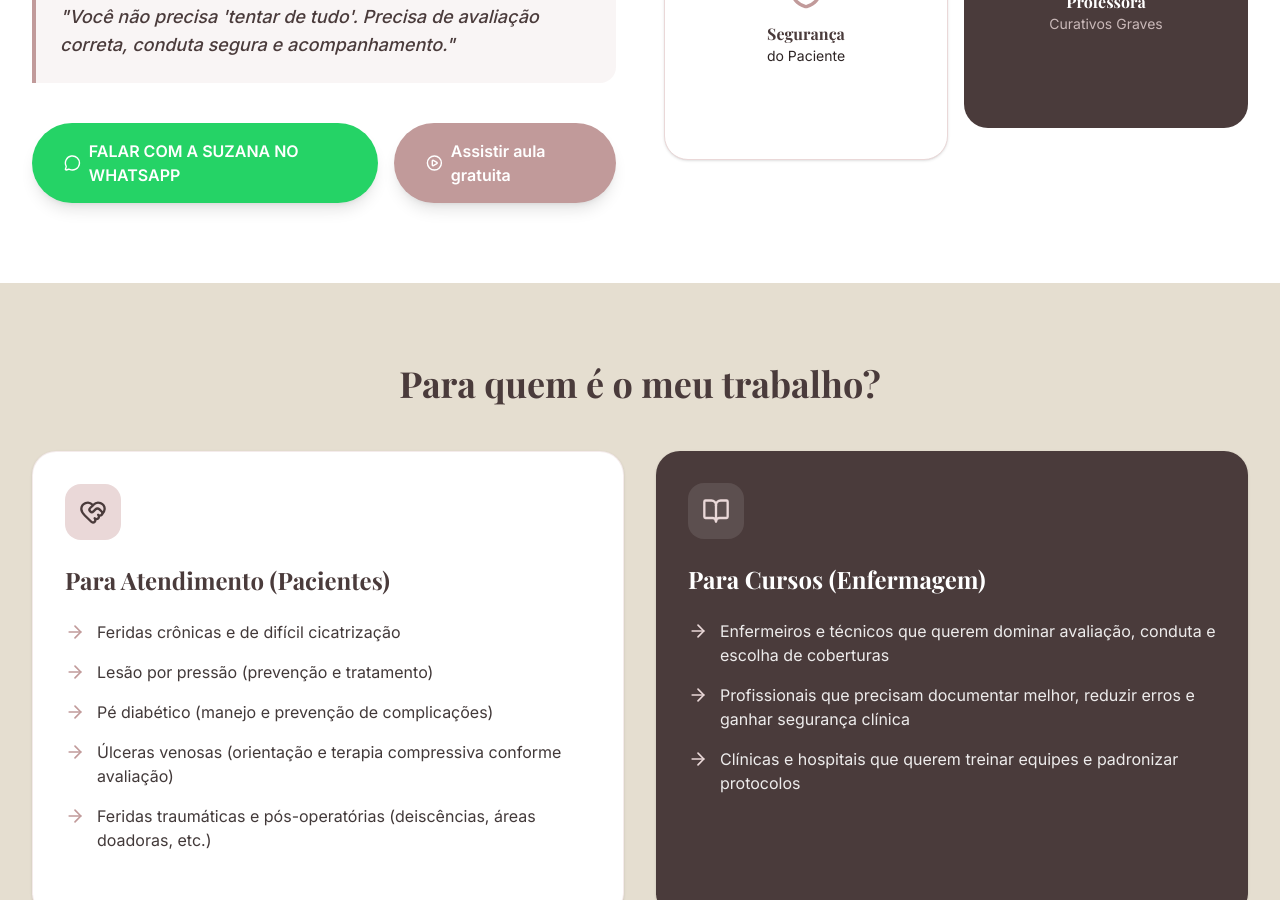
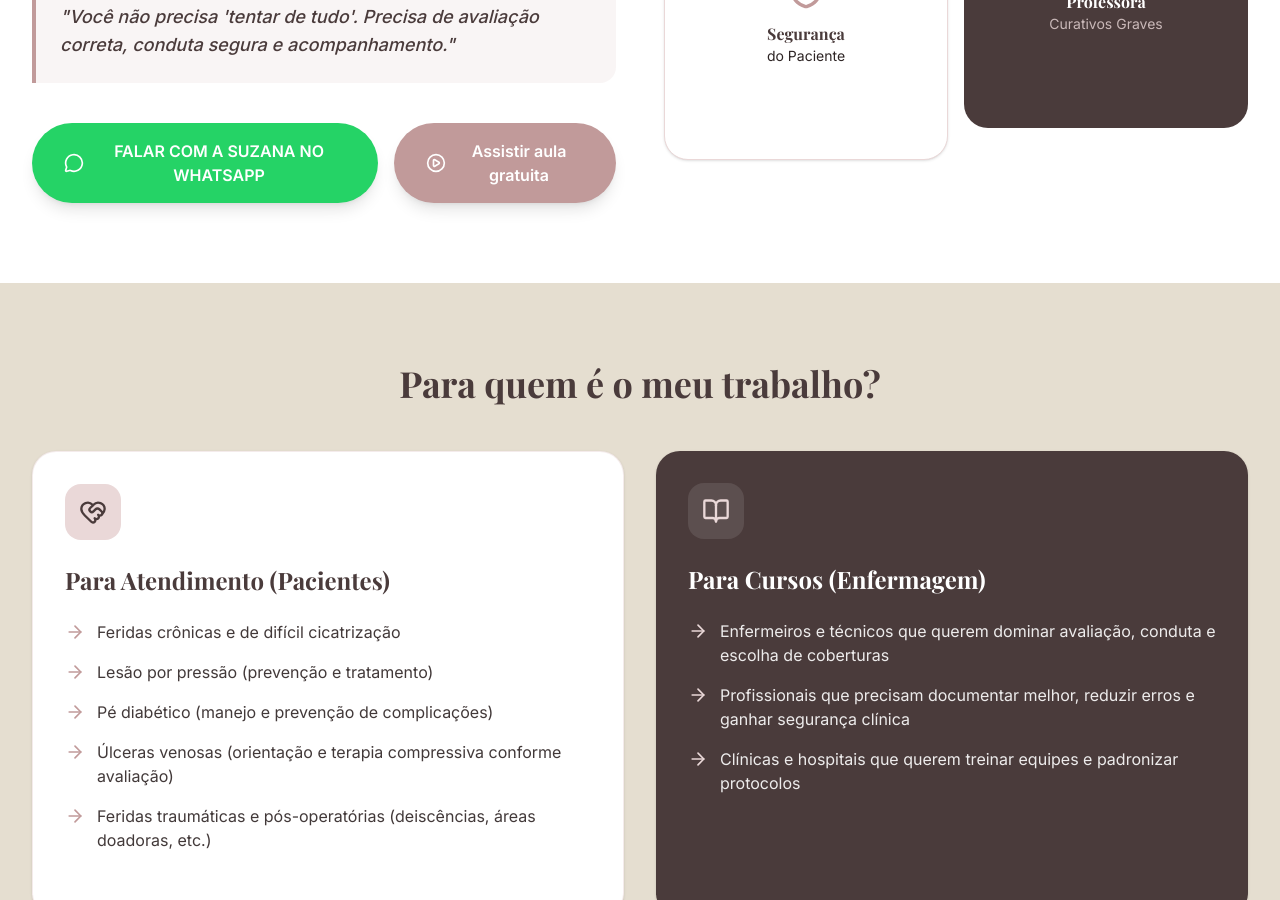
Before and after one commit to flacora-projetos/Suzana-Cursos, a React (Vite) app: page / in a window 1280 px wide. Shown: the part 1900-2800 px from the top of the page. Built offline with nearby package versions, Linux system fonts and the light colour scheme; a web font is replaced by a local one.

Commit message:
fix: Improve button and link accessibility
Adjusts button and link elements to ensure better text alignment and icon handling. Specifically, it adds `text-center` to relevant elements and ensures icons use `shrink-0` for consistent rendering.

```diff
--- a/src/components/Shared.tsx
+++ b/src/components/Shared.tsx
@@ -24,10 +24,10 @@ export const WhatsAppButton = ({ text, className = "", icon = true, eventName =
     target="_blank"
     rel="noopener noreferrer"
     onClick={() => trackEvent(eventName)}
-    className={`inline-flex items-center justify-center gap-2 bg-[#25D366] hover:bg-[#20BD5A] text-white font-semibold py-4 px-8 rounded-full transition-all transform hover:scale-105 shadow-lg ${className}`}
+    className={`inline-flex items-center justify-center text-center gap-2 bg-[#25D366] hover:bg-[#20BD5A] text-white font-semibold py-4 px-8 rounded-full transition-all transform hover:scale-105 shadow-lg ${className}`}
   >
-    {icon && <MessageCircle className="w-5 h-5" />}
-    {text}
+    {icon && <MessageCircle className="w-5 h-5 shrink-0" />}
+    <span>{text}</span>
   </a>
 );
 
--- a/src/pages/FormPage.tsx
+++ b/src/pages/FormPage.tsx
@@ -175,17 +175,17 @@ export default function FormPage() {
                   <button
                     type="submit"
                     disabled={isSubmitting}
-                    className="w-full flex items-center justify-center gap-2 bg-brand-primary hover:bg-brand-primary/90 text-white font-semibold py-4 px-8 rounded-xl transition-all transform hover:scale-[1.02] shadow-lg text-lg disabled:opacity-70 disabled:hover:scale-100 disabled:cursor-not-allowed"
+                    className="w-full flex items-center justify-center text-center gap-2 bg-brand-primary hover:bg-brand-primary/90 text-white font-semibold py-4 px-8 rounded-xl transition-all transform hover:scale-[1.02] shadow-lg text-lg disabled:opacity-70 disabled:hover:scale-100 disabled:cursor-not-allowed"
                   >
                     {isSubmitting ? (
                       <>
-                        <Loader2 className="w-5 h-5 animate-spin" />
-                        Enviando...
+                        <Loader2 className="w-5 h-5 shrink-0 animate-spin" />
+                        <span>Enviando...</span>
                       </>
                     ) : (
                       <>
-                        Quero assistir à aula gratuita
-                        <ArrowRight className="w-5 h-5" />
+                        <span>Quero assistir à aula gratuita</span>
+                        <ArrowRight className="w-5 h-5 shrink-0" />
                       </>
                     )}
                   </button>
--- a/src/pages/LandingPage.tsx
+++ b/src/pages/LandingPage.tsx
@@ -52,7 +52,7 @@ export default function LandingPage() {
                 <Link
                   to="/aula-gratis"
                   onClick={() => trackEvent('start_form')}
-                  className="inline-flex items-center justify-center gap-2 bg-brand-primary hover:bg-brand-primary/90 text-white font-semibold py-4 px-8 rounded-full transition-all w-full sm:w-auto text-lg shadow-lg"
+                  className="inline-flex items-center justify-center text-center gap-2 bg-brand-primary hover:bg-brand-primary/90 text-white font-semibold py-4 px-8 rounded-full transition-all w-full sm:w-auto text-lg shadow-lg"
                 >
                   <PlayCircle className="w-5 h-5" />
                   Assistir aula gratuita
@@ -82,7 +82,7 @@ export default function LandingPage() {
                   target="_blank"
                   rel="noopener noreferrer"
                   onClick={() => trackEvent('click_whatsapp')}
-                  className="inline-flex items-center justify-center gap-2 bg-brand-dark hover:bg-brand-dark/90 text-white font-semibold py-4 px-8 rounded-full transition-all w-full sm:w-auto text-lg shadow-lg"
+                  className="inline-flex items-center justify-center text-center gap-2 bg-brand-dark hover:bg-brand-dark/90 text-white font-semibold py-4 px-8 rounded-full transition-all w-full sm:w-auto text-lg shadow-lg"
                 >
                   QUERO ATENDIMENTO
                 </a>
@@ -157,10 +157,10 @@ export default function LandingPage() {
                 <Link
                   to="/aula-gratis"
                   onClick={() => trackEvent('start_form')}
-                  className="inline-flex items-center justify-center gap-2 bg-brand-primary hover:bg-brand-primary/90 text-white font-semibold py-4 px-8 rounded-full transition-all transform hover:scale-105 shadow-lg w-full sm:w-auto"
+                  className="inline-flex items-center justify-center text-center gap-2 bg-brand-primary hover:bg-brand-primary/90 text-white font-semibold py-4 px-8 rounded-full transition-all transform hover:scale-105 shadow-lg w-full sm:w-auto"
                 >
-                  <PlayCircle className="w-5 h-5" />
-                  Assistir aula gratuita
+                  <PlayCircle className="w-5 h-5 shrink-0" />
+                  <span>Assistir aula gratuita</span>
                 </Link>
               </div>
             </div>
@@ -249,10 +249,10 @@ export default function LandingPage() {
             <Link
               to="/aula-gratis"
               onClick={() => trackEvent('start_form')}
-              className="inline-flex items-center justify-center gap-2 bg-brand-primary hover:bg-brand-primary/90 text-white font-semibold py-4 px-8 rounded-full transition-all transform hover:scale-105 shadow-lg w-full sm:w-auto"
+              className="inline-flex items-center justify-center text-center gap-2 bg-brand-primary hover:bg-brand-primary/90 text-white font-semibold py-4 px-8 rounded-full transition-all transform hover:scale-105 shadow-lg w-full sm:w-auto"
             >
-              <PlayCircle className="w-5 h-5" />
-              Assistir aula gratuita
+              <PlayCircle className="w-5 h-5 shrink-0" />
+              <span>Assistir aula gratuita</span>
             </Link>
           </div>
         </div>
@@ -317,10 +317,10 @@ export default function LandingPage() {
             <Link
               to="/aula-gratis"
               onClick={() => trackEvent('start_form')}
-              className="inline-flex items-center justify-center gap-2 bg-brand-primary hover:bg-brand-primary/90 text-white font-semibold py-4 px-8 rounded-full transition-all transform hover:scale-105 shadow-lg w-full sm:w-auto"
+              className="inline-flex items-center justify-center text-center gap-2 bg-brand-primary hover:bg-brand-primary/90 text-white font-semibold py-4 px-8 rounded-full transition-all transform hover:scale-105 shadow-lg w-full sm:w-auto"
             >
-              <PlayCircle className="w-5 h-5" />
-              Assistir aula gratuita
+              <PlayCircle className="w-5 h-5 shrink-0" />
+              <span>Assistir aula gratuita</span>
             </Link>
           </div>
         </div>
@@ -371,10 +371,10 @@ export default function LandingPage() {
             <Link
               to="/aula-gratis"
               onClick={() => trackEvent('start_form')}
-              className="inline-flex items-center justify-center gap-2 bg-brand-primary hover:bg-brand-primary/90 text-white font-semibold py-4 px-8 rounded-full transition-all transform hover:scale-105 shadow-lg w-full sm:w-auto"
+              className="inline-flex items-center justify-center text-center gap-2 bg-brand-primary hover:bg-brand-primary/90 text-white font-semibold py-4 px-8 rounded-full transition-all transform hover:scale-105 shadow-lg w-full sm:w-auto"
             >
-              <PlayCircle className="w-5 h-5" />
-              Assistir aula gratuita
+              <PlayCircle className="w-5 h-5 shrink-0" />
+              <span>Assistir aula gratuita</span>
             </Link>
           </div>
         </div>
@@ -485,7 +485,7 @@ export default function LandingPage() {
                 <Link
                   to="/aula-gratis"
                   onClick={() => trackEvent('start_form')}
-                  className="inline-flex items-center justify-center gap-2 bg-brand-light hover:bg-brand-light/90 text-brand-dark font-semibold py-4 px-8 rounded-full transition-all transform hover:scale-105 shadow-lg w-full"
+                  className="inline-flex items-center justify-center text-center gap-2 bg-brand-light hover:bg-brand-light/90 text-brand-dark font-semibold py-4 px-8 rounded-full transition-all transform hover:scale-105 shadow-lg w-full"
                 >
                   <PlayCircle className="w-5 h-5" />
                   Assistir aula gratuita
@@ -587,10 +587,10 @@ export default function LandingPage() {
                 <Link
                   to="/aula-gratis"
                   onClick={() => trackEvent('start_form')}
-                  className="inline-flex items-center justify-center gap-2 bg-brand-primary hover:bg-brand-primary/90 text-white font-semibold py-4 px-8 rounded-full transition-all transform hover:scale-105 shadow-lg w-full sm:w-auto"
+                  className="inline-flex items-center justify-center text-center gap-2 bg-brand-primary hover:bg-brand-primary/90 text-white font-semibold py-4 px-8 rounded-full transition-all transform hover:scale-105 shadow-lg w-full sm:w-auto"
                 >
-                  <PlayCircle className="w-5 h-5" />
-                  Assistir aula gratuita
+                  <PlayCircle className="w-5 h-5 shrink-0" />
+                  <span>Assistir aula gratuita</span>
                 </Link>
               </div>
             </div>
--- a/src/pages/ThankYouPage.tsx
+++ b/src/pages/ThankYouPage.tsx
@@ -84,9 +84,9 @@ export default function ThankYouPage() {
               <a
                 href="/#cursos" // FUTURE: Update to actual courses page or section
                 onClick={() => trackEvent('click_course_offer')}
-                className="w-full inline-flex items-center justify-center gap-2 bg-brand-primary hover:bg-brand-primary/90 text-white font-semibold py-3 px-4 rounded-full transition-all text-sm"
+                className="w-full inline-flex items-center justify-center text-center gap-2 bg-brand-primary hover:bg-brand-primary/90 text-white font-semibold py-3 px-4 rounded-full transition-all text-sm"
               >
-                Conhecer os Cursos
+                <span>Conhecer os Cursos</span>
               </a>
             </div>
 
@@ -101,9 +101,9 @@ export default function ThankYouPage() {
                 target="_blank"
                 rel="noopener noreferrer"
                 onClick={() => trackEvent('click_waitlist')}
-                className="w-full inline-flex items-center justify-center gap-2 bg-brand-light hover:bg-brand-light/80 text-brand-dark font-semibold py-3 px-4 rounded-full transition-all text-sm border border-brand-primary/20"
+                className="w-full inline-flex items-center justify-center text-center gap-2 bg-brand-light hover:bg-brand-light/80 text-brand-dark font-semibold py-3 px-4 rounded-full transition-all text-sm border border-brand-primary/20"
               >
-                Lista de Espera
+                <span>Lista de Espera</span>
               </a>
             </div>
           </div>
```
